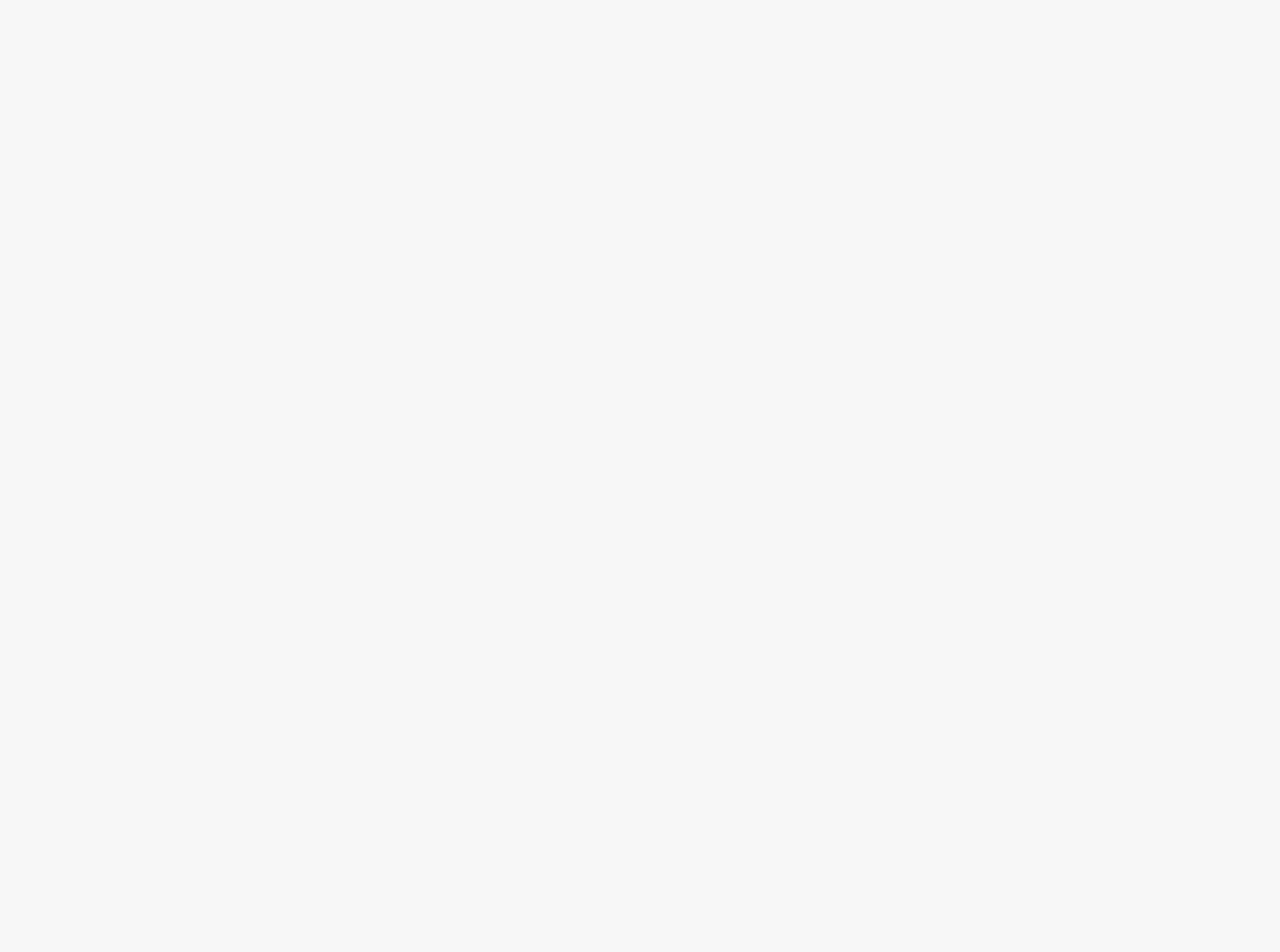
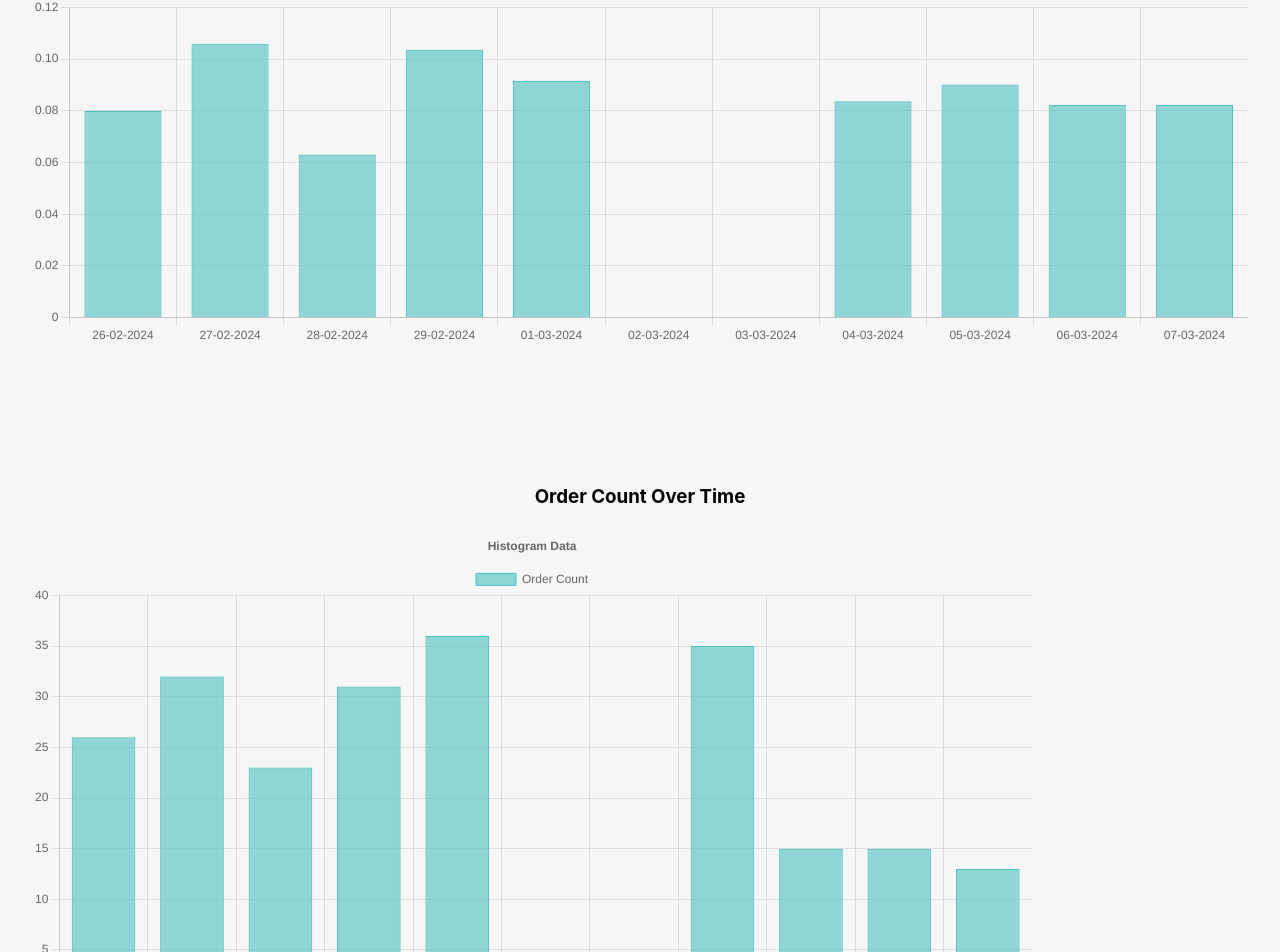
Before and after one commit to darkzadrii/fulltruck, a React (Vite) app: page / in a window 1280 px wide. Shown: the part 847-1799 px from the top of the page. Before the commit the page ends 800 px from the top, so only its background shows below. Built offline with nearby package versions, Linux system fonts and the light colour scheme.

Commit message:
Add new component Histograms to handle histograms data

```diff
--- a/package.json
+++ b/package.json
@@ -16,7 +16,9 @@
     "@mui/material": "^5.15.11",
     "antd": "^5.20.1",
     "axios": "^1.6.7",
+    "chart.js": "^4.4.3",
     "react": "^18.2.0",
+    "react-chartjs-2": "^5.2.0",
     "react-dom": "^18.2.0"
   },
   "devDependencies": {
--- /dev/null
+++ b/src/components/histograms/Histograms.tsx
@@ -0,0 +1,112 @@
+import { Bar } from 'react-chartjs-2';
+import { Chart as ChartJS, CategoryScale, LinearScale, BarElement, Title, Tooltip, Legend, ChartOptions } from 'chart.js';
+import { FC } from 'react';
+import useResizeHandler from '../../hook/useResizeHandler';
+
+ChartJS.register(CategoryScale, LinearScale, BarElement, Title, Tooltip, Legend);
+
+interface Props {
+    histograms: Histograms | undefined
+}
+
+const Histograms: FC<Props> = ({ histograms }) => {
+
+    const { isMobile } = useResizeHandler();
+
+    const transformDataForChart = (data: any[], key: string, label: string) => ({
+        labels: data.map((item: { date: any; }) => item.date),
+        datasets: [
+            {
+                label: label,
+                data: data.map((item: { [x: string]: any; }) => item[key]),
+                backgroundColor: 'rgba(75, 192, 192, 0.6)',
+                borderColor: 'rgba(75, 192, 192, 1)',
+                borderWidth: 1,
+            },
+        ],
+    });
+
+    const options: ChartOptions<'bar'> = {
+        responsive: true,
+        maintainAspectRatio: isMobile ? false : true,
+        plugins: {
+            legend: {
+                position: 'top',
+            },
+            title: {
+                display: true,
+                text: 'Histogram Data',
+            },
+        },
+    };
+
+    return (
+        <div
+            style={{
+                width: '100%',
+                height: '100%'
+            }}
+
+        >
+            {
+                histograms && histograms?.time_margin_perc && (
+                    <div style={{
+                        height: '500px',
+                        marginBottom: '88px'
+                    }}>
+                        <h3>Margin Percentage Over Time</h3>
+                        <Bar height={'100%'} data={transformDataForChart(histograms?.time_margin_perc?.data, 'margin_perc', 'Margin Percentage')} options={options} />
+                    </div>
+                )
+            }
+
+            {histograms && histograms?.time_order_count && (
+                <div style={{
+                    height: '500px',
+                    marginBottom: '88px'
+                }}>
+                    <h3>Order Count Over Time</h3>
+                    <Bar data={transformDataForChart(histograms.time_order_count.data, 'order_count', 'Order Count')} options={options} />
+                </div>
+            )
+            }
+
+            {
+                histograms && histograms?.time_revenue && (
+                    <div style={{
+                        height: '500px',
+                        marginBottom: '88px'
+                    }}>
+                        <h3>Revenue and Margin Over Time</h3>
+                        <Bar
+                            data={{
+                                labels: histograms.time_revenue.data.map(item => item.date),
+                                datasets: [
+                                    {
+                                        label: 'Revenue',
+                                        data: histograms.time_revenue.data.map(item => item.revenue),
+                                        backgroundColor: 'rgba(153, 102, 255, 0.6)',
+                                        borderColor: 'rgba(153, 102, 255, 1)',
+                                        borderWidth: 1,
+                                    },
+                                    {
+                                        label: 'Margin',
+                                        data: histograms.time_revenue.data.map(item => item.margin_abs),
+                                        backgroundColor: 'rgba(255, 159, 64, 0.6)',
+                                        borderColor: 'rgba(255, 159, 64, 1)',
+                                        borderWidth: 1,
+                                    },
+                                ],
+                            }}
+                            options={options}
+                        />
+                    </div>
+                )
+            }
+
+
+        </div>
+    );
+};
+
+export default Histograms;
--- a/src/components/mainpage/MainPage.tsx
+++ b/src/components/mainpage/MainPage.tsx
@@ -3,8 +3,11 @@ import DataTable from '../dataTable/DataTable';
 import useStatistics from '../../hook/useStatistics';
 import Header from '../header/Header';
 import { NavigationType } from '../../store/enum';
+import { DatePicker } from 'antd';
+import Histograms from '../histograms/Histograms';
 
-// Define the type for the Props passed to fetchStatistics
+const { RangePicker } = DatePicker;
+
 type FetchProps = {
   aggregateBy: 'day' | 'week' | 'month';
   timeTarget: 'pickup_date' | 'created_at';
@@ -31,7 +34,7 @@ const MainPage: React.FC = () => {
 
   useEffect(() => {
     // Fetch data when the component mounts
-    setLoading(true); // Start loading
+    setLoading(true);
     fetchStatistics(fetchProps)
       .then((result) => {
         setData(result as MainData);
@@ -45,9 +48,13 @@ const MainPage: React.FC = () => {
   return (
     <>
       <Header onSelectionChange={handleSelectionChange} />
+      <RangePicker />
       {
         selectedPage === NavigationType.dashboard && (
-          <DataTable loading={loading} data={data && data?.data_table} />
+          <>
+            <DataTable loading={loading} data={data && data?.data_table} />
+            <Histograms histograms={data && data?.histograms} />
+          </>
         )
       }
 
@@ -56,6 +63,11 @@ const MainPage: React.FC = () => {
           <DataTable loading={loading} data={data && data?.data_table} />
         )
       }
+      {
+        selectedPage === NavigationType.histograms && (
+          <Histograms histograms={data && data?.histograms} />
+        )
+      }
     </>
   );
 };
```
Also changed, not shown: src/components/histograms/Histograms.scss (added), 2 other files (tests, documents, lock files or other folders).
